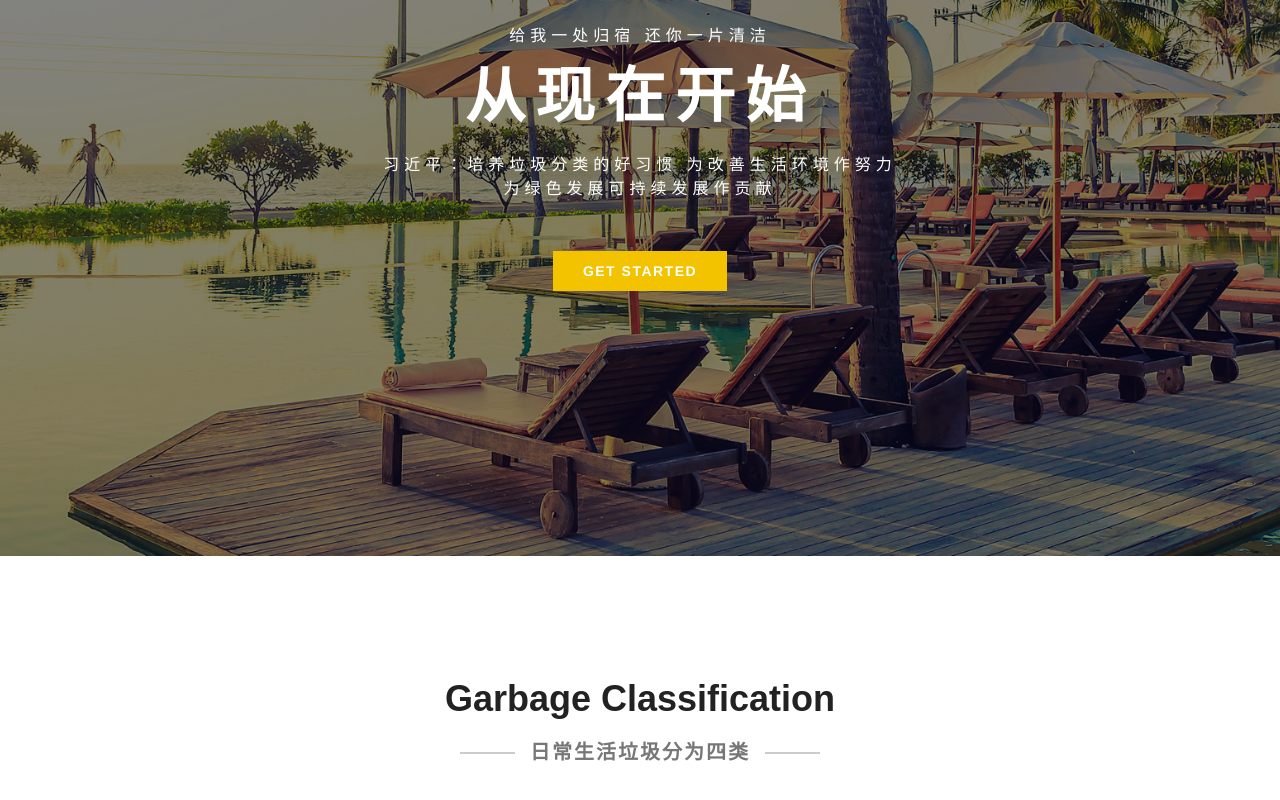
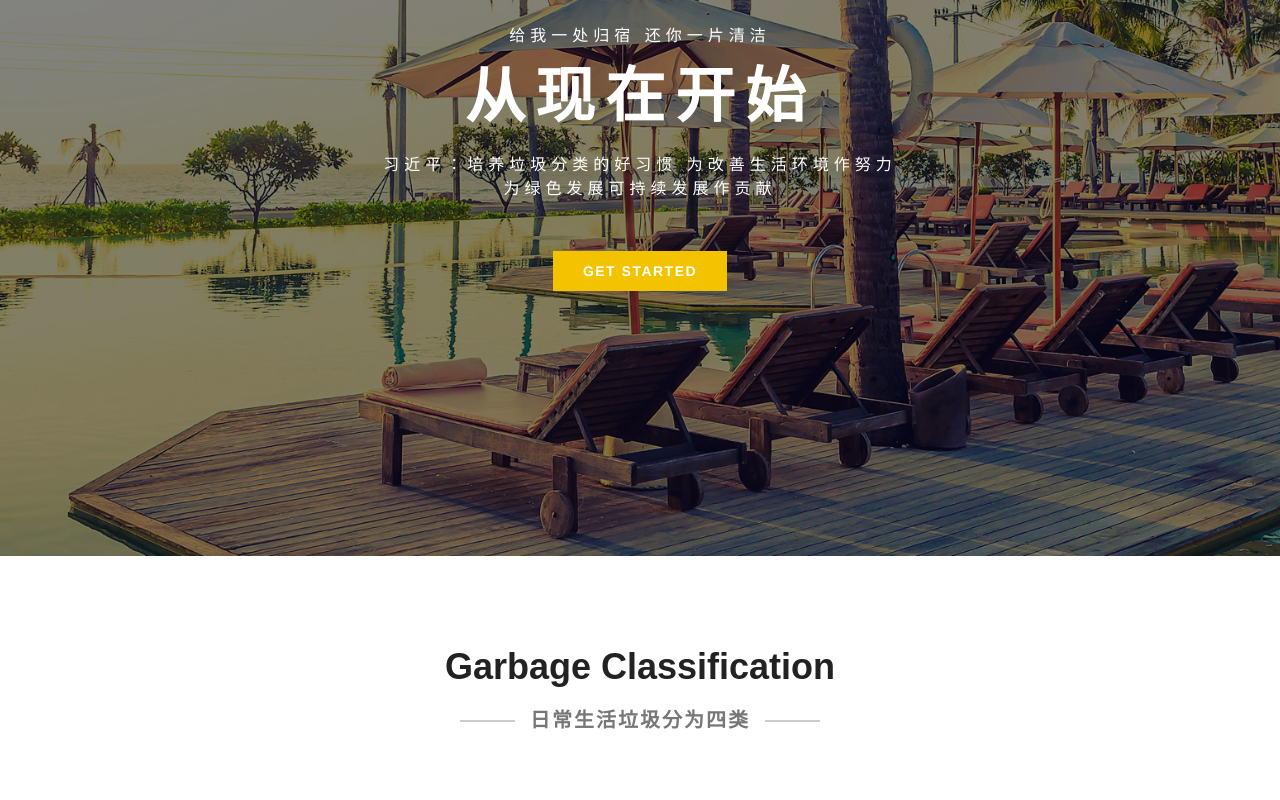
Before and after one commit to Hrealm/ifenlaji, a Vue app: page / in a window 1280 px wide. Shown: the part 244-1044 px from the top of the page. Built offline with nearby package versions, Linux system fonts and the light colour scheme.

Commit message:
feat：fix style

```diff
--- a/src/components/index/index.vue
+++ b/src/components/index/index.vue
@@ -110,7 +110,7 @@ export default {
     }
     .g-con{
         width: 100%;
-        padding: 120px 0;
+        padding: 88px 0;
         background: #fff;
         .g-section{
             width: 1140px;
```
Also changed, not shown: 2 other files (tests, documents, lock files or other folders).
